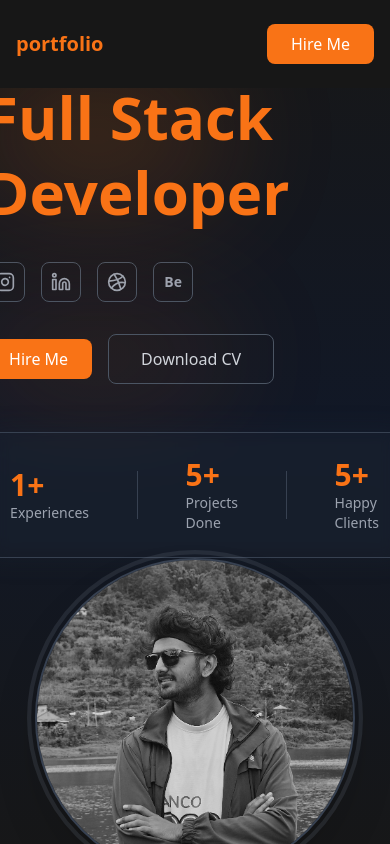
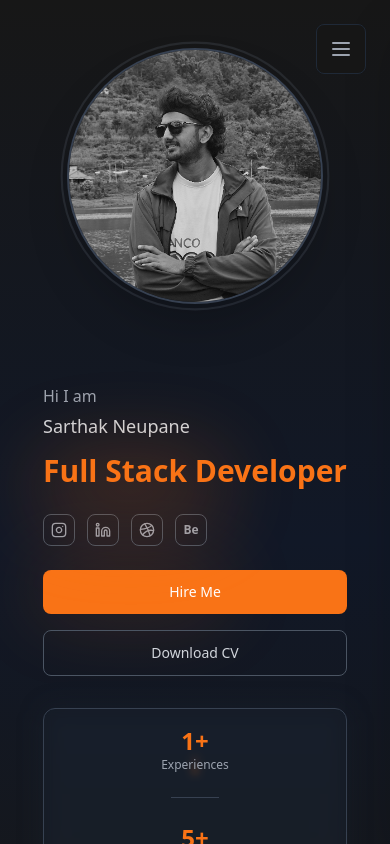
Before and after one commit to sarthakneupane/my-portfolio, a React (Vite) app: page / in a window 390 px wide. Shown: the top 844 px of the page. Built offline with nearby package versions, Linux system fonts and the light colour scheme.

Commit message:
header and home made mobile friendly

```diff
--- a/src/components/Header.jsx
+++ b/src/components/Header.jsx
@@ -1,68 +1,119 @@
-import React from "react";
+import React, { useState } from "react";
 import { Button } from "./ui/Button";
+import { Menu, X } from "lucide-react";
 
 export default function Header({ activeSection }) {
+  const [isMenuOpen, setIsMenuOpen] = useState(false);
+
   const scrollToSection = (id) => {
     const element = document.getElementById(id);
     if (element) {
       element.scrollIntoView({ behavior: "smooth" });
     }
+    setIsMenuOpen(false);
   };
+
+  const navItems = [
+    { id: "home", label: "Home" },
+    { id: "about", label: "About" },
+    { id: "projects", label: "Projects" },
+    { id: "contact", label: "Contact Me" },
+  ];
+
   return (
-    <nav className="w-full bg-neutral-900 fixed z-50">
-      <div className="max-w-screen-2xl mx-auto flex items-center justify-between px-4 sm:px-6 md:px-8 py-6">
+    <>
+      {/* Desktop Header - Only visible on desktop */}
+      <nav className="hidden md:block w-full bg-neutral-900/95 backdrop-blur-sm fixed z-50 border-b border-gray-800">
+        <div className="max-w-screen-2xl mx-auto flex items-center justify-between px-4 sm:px-6 md:px-8 py-4 md:py-6">
 
-        {/* Logo */}
-        <div className="text-orange-500 text-xl font-bold">portfolio</div>
+          {/* Logo */}
+          <div className="text-orange-500 text-xl font-bold">portfolio</div>
 
-        {/* Navigation links */}
-        <div className="hidden md:flex items-center space-x-8">
+          {/* Desktop Navigation */}
+          <div className="flex items-center space-x-8">
+            {navItems.map((item) => (
+              <button
+                key={item.id}
+                onClick={() => scrollToSection(item.id)}
+                className={`hover:text-white transition ${
+                  activeSection === item.id
+                    ? "text-orange-500 font-semibold"
+                    : "text-gray-400"
+                }`}
+              >
+                {item.label}
+              </button>
+            ))}
+          </div>
 
-          <button onClick={() => scrollToSection("home")} className={`hover:text-white transition ${
-              activeSection === "home"
-                ? "text-orange-500 font-semibold"
-                : "text-gray-400"
-            }`}
+          {/* Desktop Hire Me Button */}
+          <Button
+            onClick={() => scrollToSection("contact")}
+            className="bg-orange-500 hover:bg-orange-600 text-white px-6 py-2 rounded-lg"
           >
-            Home
-          </button>
+            Hire Me
+          </Button>
+        </div>
+      </nav>
 
-          <button onClick={() => scrollToSection("about")} className={`hover:text-white transition ${
-              activeSection === "about"
-                ? "text-orange-500 font-semibold"
-                : "text-gray-400"
-            }`}
-          >
-            About
-          </button>
+      {/* Mobile Hamburger - Only visible on mobile */}
+      <div className="md:hidden fixed top-6 right-6 z-50">
+        <button
+          onClick={() => setIsMenuOpen(!isMenuOpen)}
+          className="p-3 bg-neutral-900/90 backdrop-blur-sm rounded-lg border border-gray-800 text-gray-400 hover:text-orange-500 hover:border-orange-500 transition-all"
+          aria-label="Toggle menu"
+        >
+          {isMenuOpen ? (
+            <X className="w-6 h-6" />
+          ) : (
+            <Menu className="w-6 h-6" />
+          )}
+        </button>
+      </div>
 
-          <button onClick={() => scrollToSection("projects")} className={`hover:text-white transition ${
-              activeSection === "projects"
-                ? "text-orange-500 font-semibold"
-                : "text-gray-400"
-            }`}
-          >
-            Projects
-          </button>
+      {/* Mobile Menu - Only visible on mobile */}
+      <div
+        className={`md:hidden fixed top-0 right-0 h-full w-64 bg-neutral-900/95 backdrop-blur-sm border-l border-gray-800 shadow-2xl transition-transform duration-300 ease-in-out z-40 ${
+          isMenuOpen ? "translate-x-0" : "translate-x-full"
+        }`}
+      >
+        <div className="p-6 pt-20">
+          <div className="flex flex-col space-y-2">
+            {/* Logo in mobile menu */}
+            <div className="text-orange-500 text-xl font-bold mb-6 px-4">portfolio</div>
 
-          <button onClick={() => scrollToSection("contact")} className={`hover:text-white transition ${
-              activeSection === "contact"
-                ? "text-orange-500 font-semibold"
-                : "text-gray-400"
-            }`}
-          >
-            Contact Me
-          </button>
+            {navItems.map((item) => (
+              <button
+                key={item.id}
+                onClick={() => scrollToSection(item.id)}
+                className={`text-left py-4 px-4 rounded-lg transition-all ${
+                  activeSection === item.id
+                    ? "bg-orange-500/10 text-orange-500 font-semibold border-l-4 border-orange-500"
+                    : "text-gray-400 hover:text-white hover:bg-gray-800/50"
+                }`}
+              >
+                {item.label}
+              </button>
+            ))}
 
-          {/* <button className="text-gray-400 hover:text-white" onClick={() => scrollToSection("services")}>Services</button> */}
-          {/* <button className="text-gray-400 hover:text-white" onClick={() => scrollToSection("contact")}>Contact me</button> */}
+            {/* Hire Me Button in mobile menu */}
+            <Button
+              onClick={() => scrollToSection("contact")}
+              className="bg-orange-500 hover:bg-orange-600 text-white py-3 rounded-lg mt-4"
+            >
+              Hire Me
+            </Button>
+          </div>
         </div>
+      </div>
 
-        {/* Hire Me Button */}
-        <Button onClick={() => scrollToSection("contact")} className="bg-orange-500 hover:bg-orange-600 text-white px-6 py-2 rounded-lg">
-          Hire Me
-        </Button>
-      </div>
-    </nav>
+      {/* Overlay for mobile menu - Only visible on mobile */}
+      {isMenuOpen && (
+        <div
+          className="md:hidden fixed inset-0 bg-black/50 z-30"
+          onClick={() => setIsMenuOpen(false)}
+        />
+      )}
+    </>
   );
 }
--- a/src/pages/Home.jsx
+++ b/src/pages/Home.jsx
@@ -4,7 +4,6 @@ import ScrollDownIndicator from "../components/ui/ScrollDownIndicator";
 import { Instagram, Linkedin, Dribbble } from "lucide-react";
 
 export default function Home() {
-
   const scrollToSection = (id) => {
     const section = document.getElementById(id);
     if (section) {
@@ -15,72 +14,82 @@ export default function Home() {
   return (
     <section id="home" className="min-h-screen w-full bg-gradient-to-b from-neutral-900 via-gray-900 to-neutral-900 flex items-center">
       {/* Main Content */}
-      <div className="flex flex-col lg:flex-row items-center justify-between w-full max-w-screen-2xl mx-auto px-4 sm:px-6 md:px-8">
+      <div className="flex flex-col lg:flex-row items-center justify-between w-full max-w-screen-2xl mx-auto px-4 sm:px-6 md:px-8 py-12 lg:py-0">
 
         {/* Left Content */}
-        <div className="flex-1 max-w-2xl relative z-10">
-          <div className="mb-8">
-            <p className="text-gray-400 text-lg mb-2">Hi I am</p>
-            <p className="text-gray-300 text-xl mb-4">Sarthak Neupane</p>
-            <h1 className="text-orange-500 text-6xl font-bold leading-tight relative z-10">
+        <div className="flex-1 max-w-2xl relative z-10 order-2 lg:order-1 mt-12 lg:mt-0">
+          <div className="mb-6 lg:mb-8">
+            <p className="text-gray-400 text-base sm:text-lg mb-1 sm:mb-2">Hi I am</p>
+            <p className="text-gray-300 text-lg sm:text-xl mb-3 sm:mb-4">Sarthak Neupane</p>
+            <h1 className="text-orange-500 text-3xl xs:text-4xl sm:text-5xl lg:text-6xl font-bold leading-tight relative z-10">
               Full Stack Developer
-              <div className="absolute -left-4 -top-2 -z-10 w-64 h-32 bg-orange-500 rounded-full opacity-20 blur-3xl"></div>
+              <div className="absolute -left-2 -top-1 -z-10 w-48 sm:w-64 h-20 sm:h-32 bg-orange-500 rounded-full opacity-20 blur-2xl sm:blur-3xl"></div>
             </h1>
           </div>
 
           {/* Social Icons */}
-          <div className="flex items-center space-x-4 mb-8">
+          <div className="flex items-center space-x-3 sm:space-x-4 mb-6 lg:mb-8">
             {[Instagram, Linkedin, Dribbble].map((Icon, index) => (
               <div
                 key={index}
-                className="w-10 h-10 border border-gray-600 rounded-lg flex items-center justify-center hover:border-orange-500 cursor-pointer transition-colors"
+                className="w-8 h-8 sm:w-10 sm:h-10 border border-gray-600 rounded-lg flex items-center justify-center hover:border-orange-500 cursor-pointer transition-colors"
               >
-                <Icon className="w-5 h-5 text-gray-400" />
+                <Icon className="w-4 h-4 sm:w-5 sm:h-5 text-gray-400" />
               </div>
             ))}
-            <div className="w-10 h-10 border border-gray-600 rounded-lg flex items-center justify-center hover:border-orange-500 cursor-pointer transition-colors">
-              <span className="text-gray-400 font-bold text-sm">Be</span>
+            <div className="w-8 h-8 sm:w-10 sm:h-10 border border-gray-600 rounded-lg flex items-center justify-center hover:border-orange-500 cursor-pointer transition-colors">
+              <span className="text-gray-400 font-bold text-xs sm:text-sm">Be</span>
             </div>
           </div>
 
           {/* Action Buttons */}
-          <div className="relative mb-12">
-            <div className="absolute -left-4 -top-2 -z-10 w-64 h-16 bg-orange-500 rounded-full opacity-20 blur-3xl"></div>
-            <div className="flex items-center space-x-4">
-              <Button onClick={() => scrollToSection("contact")} className="bg-orange-500 hover:bg-orange-600 text-white px-6 py-2 rounded-lg">
+          <div className="relative mb-8 lg:mb-12">
+            <div className="absolute -left-2 -top-1 -z-10 w-48 sm:w-64 h-12 sm:h-16 bg-orange-500 rounded-full opacity-20 blur-2xl sm:blur-3xl"></div>
+            <div className="flex flex-col sm:flex-row items-start sm:items-center space-y-4 sm:space-y-0 sm:space-x-4">
+              <Button
+                onClick={() => scrollToSection("contact")}
+                className="bg-orange-500 hover:bg-orange-600 text-white px-6 py-3 sm:px-6 sm:py-2 rounded-lg w-full sm:w-auto text-sm sm:text-base"
+              >
                 Hire Me
               </Button>
               <a
                 href="/cv/Sarthak-Neupane-CV.pdf"
                 download
+                className="w-full sm:w-auto"
               >
                 <Button
                   variant="outline"
-                  className="border-gray-600 text-gray-300 hover:bg-gray-800 px-8 py-3 rounded-lg bg-transparent transition-colors"
+                  className="border-gray-600 text-gray-300 hover:bg-gray-800 px-6 py-3 sm:px-8 sm:py-3 rounded-lg bg-transparent transition-colors w-full sm:w-auto text-sm sm:text-base"
                 >
                   Download CV
                 </Button>
               </a>
-
             </div>
           </div>
 
           {/* Statistics */}
-          <div className="relative">
+          <div className="relative mb-12 lg:mb-0">
             <div className="absolute inset-0 bg-gray-800 bg-opacity-30 rounded-xl -z-10 blur-md"></div>
-            <div className="bg-gray-800 bg-opacity-20 backdrop-blur-sm p-6 rounded-xl border border-gray-700">
-              <div className="flex items-center space-x-12">
+            <div className="bg-gray-800 bg-opacity-20 backdrop-blur-sm p-4 sm:p-6 rounded-xl border border-gray-700">
+              <div className="flex flex-col sm:flex-row items-center sm:items-start sm:space-x-8 lg:space-x-12 space-y-6 sm:space-y-0">
                 {[
                   { value: "1+", label: "Experiences" },
                   { value: "5+", label: "Projects Done" },
                   { value: "5+", label: "Happy Clients" },
                 ].map((stat, index) => (
                   <React.Fragment key={index}>
-                    <div>
-                      <div className="text-orange-500 text-3xl font-bold">{stat.value}</div>
-                      <div className="text-gray-400 text-sm">{stat.label}</div>
+                    <div className="text-center sm:text-left">
+                      <div className="text-orange-500 text-2xl sm:text-3xl font-bold">{stat.value}</div>
+                      <div className="text-gray-400 text-xs sm:text-sm">{stat.label}</div>
                     </div>
-                    {index < 2 && <div className="w-px h-12 bg-gray-700"></div>}
+                    {index < 2 && (
+                      <>
+                        {/* Vertical divider for mobile */}
+                        <div className="hidden sm:block w-px h-12 bg-gray-700"></div>
+                        {/* Horizontal divider for mobile between items */}
+                        <div className="block sm:hidden w-12 h-px bg-gray-700 mx-auto"></div>
+                      </>
+                    )}
                   </React.Fragment>
                 ))}
               </div>
@@ -89,26 +98,30 @@ export default function Home() {
         </div>
 
         {/* Right Content - Profile Image */}
-        <div className="flex-1 flex justify-center items-center relative">
-          <div className="relative">
-            {/* Orange ring */}
-            <div className="absolute inset-0 rounded-full border-4 border-gray-500 opacity-20 z-20 transform scale-105"></div>
+        <div className="flex-1 flex justify-center items-center relative order-1 lg:order-2">
+          <div className="relative mb-8 lg:mb-0">
+            {/* Orange ring - hide on very small screens */}
+            <div className="absolute inset-0 rounded-full border-2 sm:border-4 border-gray-500 opacity-20 z-20 transform scale-105"></div>
 
             {/* Main circular image */}
             <img
               src="/sarthak.jpg"
               alt="Sarthak Neupane"
-              className="w-80 h-80 md:w-[32rem] md:h-[32rem] object-cover rounded-full shadow-2xl relative z-10 border-2 border-gray-700"
+              className="w-64 h-64 xs:w-72 xs:h-72 sm:w-80 sm:h-80 md:w-[28rem] md:h-[28rem] lg:w-[32rem] lg:h-[32rem] object-cover rounded-full shadow-2xl relative z-10 border-2 border-gray-700"
             />
           </div>
         </div>
       </div>
 
-      {/* Scroll indicator at bottom */}
-      <div className="absolute bottom-8 left-1/2 transform -translate-x-1/2">
+      {/* Scroll indicator at bottom - hide on mobile if content is long */}
+      <div className="hidden sm:block absolute bottom-8 left-1/2 transform -translate-x-1/2">
         <ScrollDownIndicator targetId="about" />
       </div>
 
+      {/* Alternative scroll indicator for mobile */}
+      <div className="sm:hidden absolute bottom-4 left-1/2 transform -translate-x-1/2">
+        <ScrollDownIndicator targetId="about" size="small" />
+      </div>
     </section>
   );
 }
```
